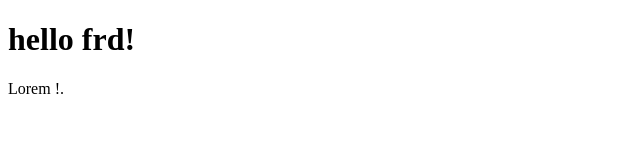
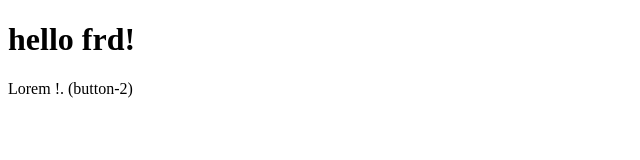
Before and after one commit to Smit0410/Demo, a plain HTML site: page index.html in a window 1280 px wide. Shown: the full height of the page, 0-640 px from the left. Drawn offline with Linux system fonts and the light colour scheme.

Commit message:
add button 2

```diff
--- a/index.html
+++ b/index.html
@@ -7,6 +7,6 @@
 </head>
 <body>
     <h1>hello frd!</h1>
-    <p>Lorem !.</p>
+    <p>Lorem !. (button-2)</p>
 </body>
 </html>
```
